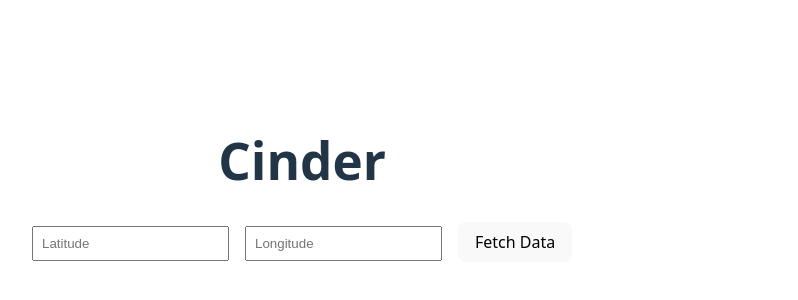
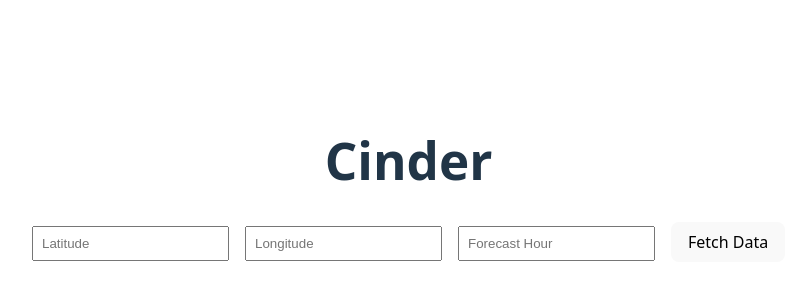
Before and after one commit to Chvoong24/Cinder, a React (Vite) app in the folder cinder-app/frontend/cinderWeb/: page / in a window 1280 px wide. Shown: the part 220-520 px from the top of the page, without its empty margins (0-798 px from the left). Built offline with nearby package versions, Linux system fonts and the light colour scheme.

Commit message:
added forecast into frontend, need to add filter to API route

```diff
--- a/cinder-app/frontend/cinderWeb/src/FetchData.jsx
+++ b/cinder-app/frontend/cinderWeb/src/FetchData.jsx
@@ -3,6 +3,7 @@ import React, { useState } from "react";
 function FetchData() {
   const [lat, setLat] = useState("");
   const [lon, setLon] = useState("");
+  const [fh , setFH] = useState("");
   const [data, setData] = useState(null);
   const [error, setError] = useState("");
 
@@ -38,6 +39,14 @@ function FetchData() {
         onChange={(e) => setLon(e.target.value)}
         style={{ marginRight: "1rem", padding: "0.5rem" }}
       />
+      <input
+        type="number"
+        step="any"
+        placeholder="Forecast Hour"
+        value={fh}
+        onChange ={(e) => setFH(e.target.value)}
+        style={{ marginRight: "1rem", padding: "0.5rem"}}
+      />
       <button onClick={fetchData} style={{ padding: "0.5rem 1rem" }}>
         Fetch Data
       </button>
```
Also changed, not shown: 2 other files (tests, documents, lock files or other folders).
